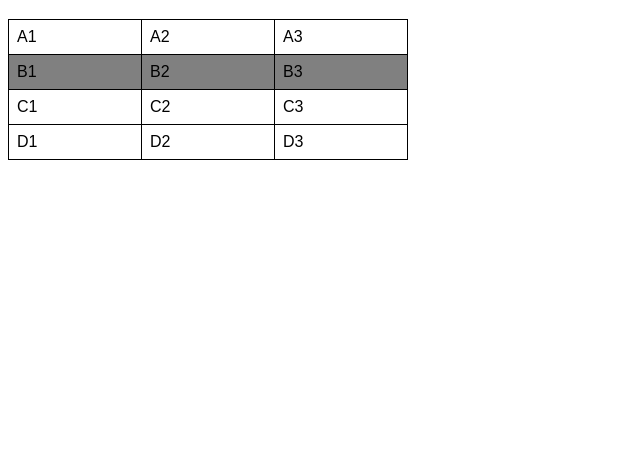
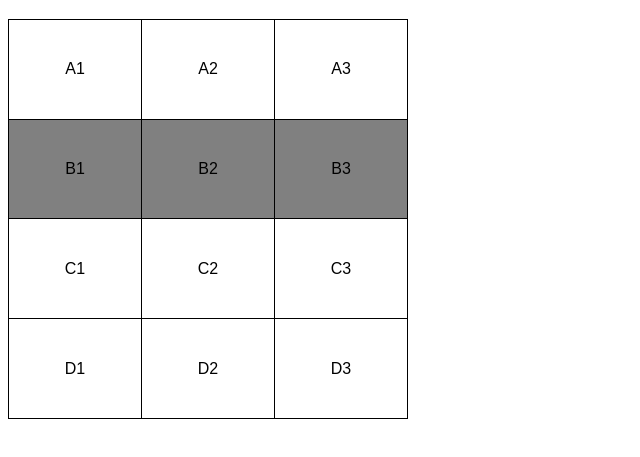
Before and after one commit to steniocsantos/html-css, a plain HTML site: page exercicios/ex023/tabela001.html in a window 1280 px wide. Shown: the part 61-518 px from the top of the page, without its empty margins (0-640 px from the left). Drawn offline with Linux system fonts and the light colour scheme.

Commit message:
Update tabela001.html

```diff
--- a/exercicios/ex023/tabela001.html
+++ b/exercicios/ex023/tabela001.html
@@ -12,6 +12,7 @@
 
         table {
             width: 400px;
+            height: 400px;
             border-collapse: collapse;
         }
 
@@ -22,6 +23,8 @@
         td {
             border: 1px solid black;
             padding: 8px;
+            text-align: center;
+            vertical-align: middle;
         }
     </style>
 </head>
```
